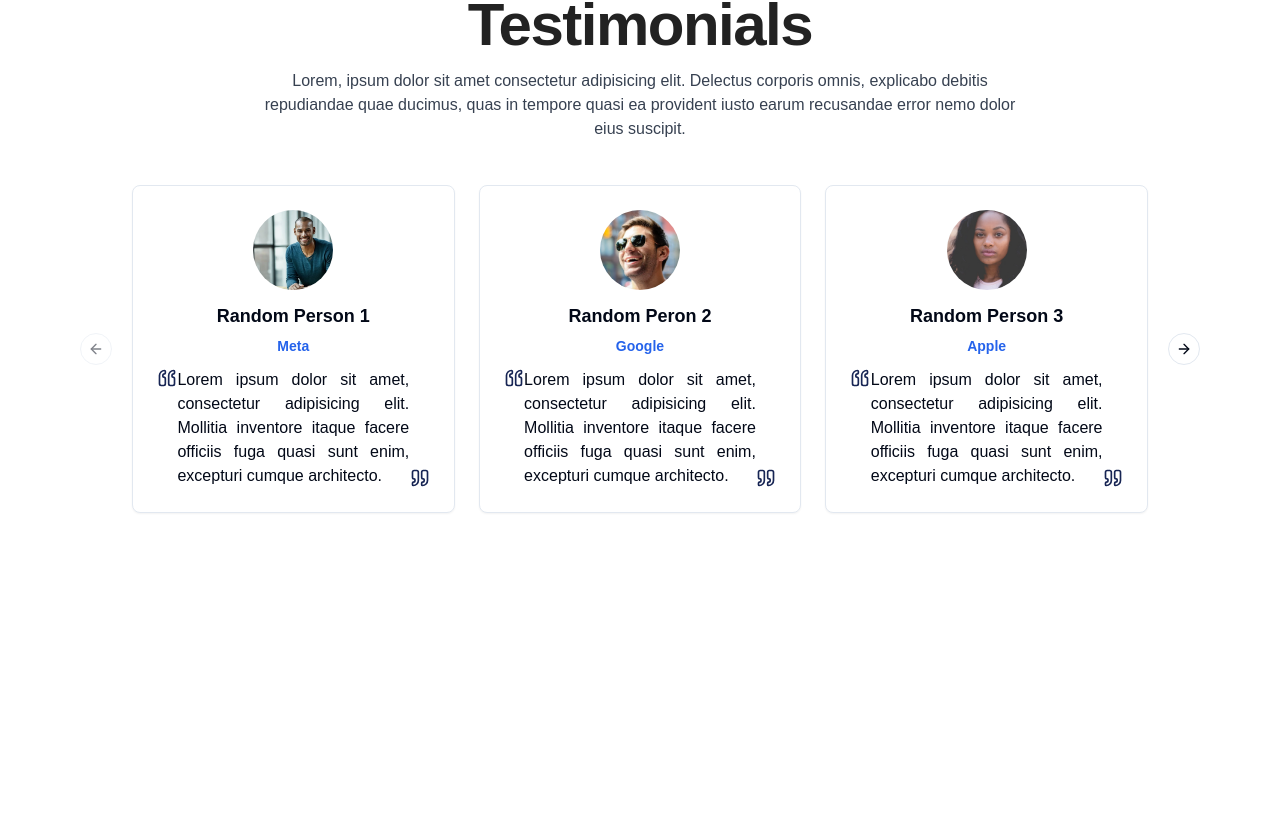
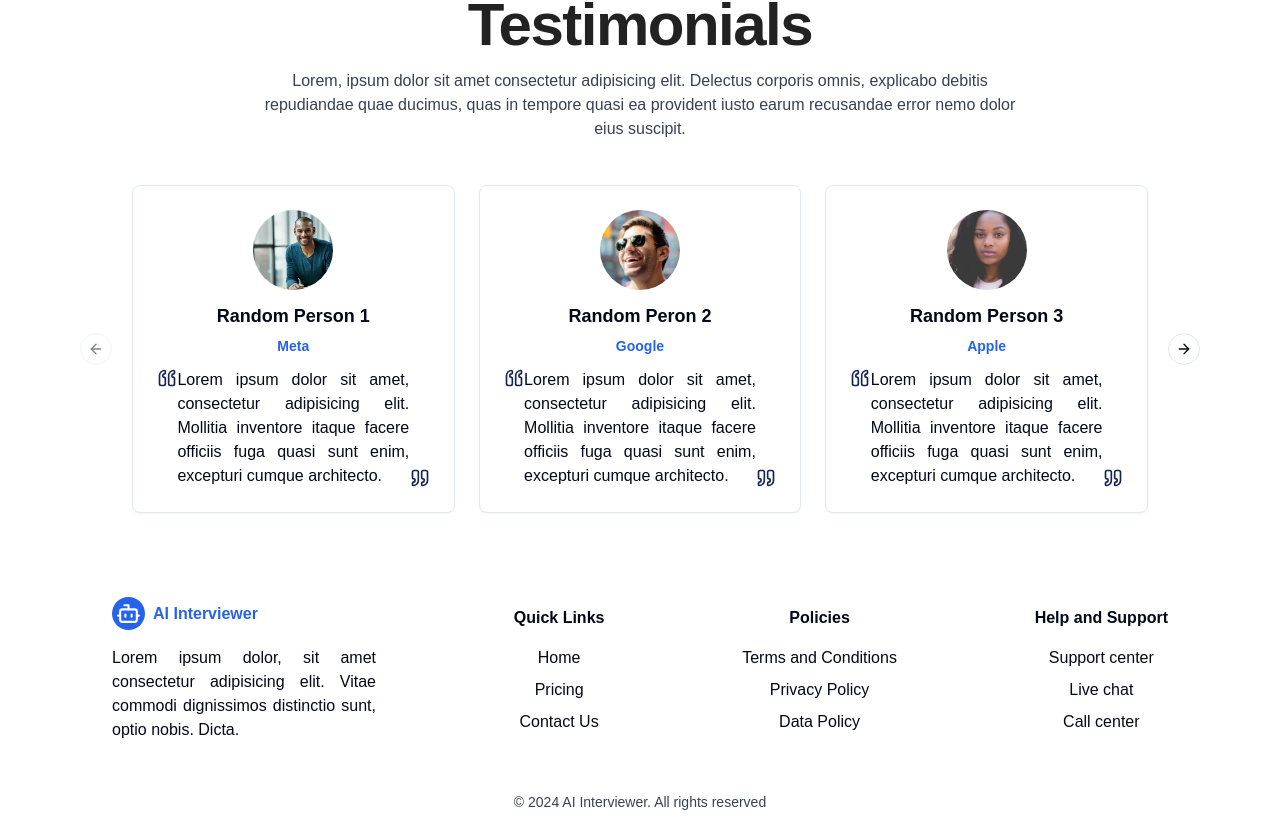
Before and after one commit to HimanshuS1nha/AI-Interviewer, a Next.js app: page / in a window 1280 px wide. Shown: the part 1627-2449 px from the top of the page. Before the commit the page ends 2144 px from the top, so only its background shows below. Built offline with nearby package versions, Linux system fonts and the light colour scheme.

Commit message:
Footer added

```diff
--- a/src/app/(landing-page)/page.tsx
+++ b/src/app/(landing-page)/page.tsx
@@ -1,6 +1,7 @@
 import HeroSection from "@/components/landing-page/HeroSection";
+import WhyChooseUs from "@/components/landing-page/WhyChooseUs";
 import Testimonials from "@/components/landing-page/Testimonials";
-import WhyChooseUs from "@/components/landing-page/WhyChooseUs";
+import Footer from "@/components/landing-page/Footer";
 
 export default function Home() {
   return (
@@ -8,6 +9,7 @@ export default function Home() {
       <HeroSection />
       <WhyChooseUs />
       <Testimonials />
+      <Footer />
     </>
   );
 }
--- /dev/null
+++ b/src/components/landing-page/Footer.tsx
@@ -0,0 +1,69 @@
+import BrandLogo from "@/components/BrandLogo";
+
+const Footer = () => {
+  return (
+    <div className="flex flex-col gap-y-10 mt-20">
+      <footer className="flex justify-between items-center px-28">
+        <div className="flex flex-col gap-y-4 w-[25%]">
+          <BrandLogo />
+          <p className="text-justify">
+            Lorem ipsum dolor, sit amet consectetur adipisicing elit. Vitae
+            commodi dignissimos distinctio sunt, optio nobis. Dicta.
+          </p>
+        </div>
+        <div className="flex flex-col gap-y-4 items-center">
+          <p className="font-semibold">Quick Links</p>
+          <div className="flex flex-col gap-y-2 items-center">
+            <p className="hover:text-primary delay-100 transition-all cursor-pointer">
+              Home
+            </p>
+            <p className="hover:text-primary delay-100 transition-all cursor-pointer">
+              Pricing
+            </p>
+            <p className="hover:text-primary delay-100 transition-all cursor-pointer">
+              Contact Us
+            </p>
+          </div>
+        </div>
+
+        <div className="flex flex-col gap-y-4 items-center">
+          <p className="font-semibold">Policies</p>
+          <div className="flex flex-col gap-y-2 items-center">
+            <p className="hover:text-primary delay-100 transition-all cursor-pointer">
+              Terms and Conditions
+            </p>
+            <p className="hover:text-primary delay-100 transition-all cursor-pointer">
+              Privacy Policy
+            </p>
+            <p className="hover:text-primary delay-100 transition-all cursor-pointer">
+              Data Policy
+            </p>
+          </div>
+        </div>
+
+        <div className="flex flex-col gap-y-4 items-center">
+          <p className="font-semibold">Help and Support</p>
+          <div className="flex flex-col gap-y-2 items-center">
+            <p className="hover:text-primary delay-100 transition-all cursor-pointer">
+              Support center
+            </p>
+            <p className="hover:text-primary delay-100 transition-all cursor-pointer">
+              Live chat
+            </p>
+            <p className="hover:text-primary delay-100 transition-all cursor-pointer">
+              Call center
+            </p>
+          </div>
+        </div>
+      </footer>
+
+      <div className="flex justify-center items-center h-[5vh]">
+        <p className="text-gray-700 text-sm">
+          &copy; {new Date().getFullYear()} AI Interviewer. All rights reserved
+        </p>
+      </div>
+    </div>
+  );
+};
+
+export default Footer;
```
